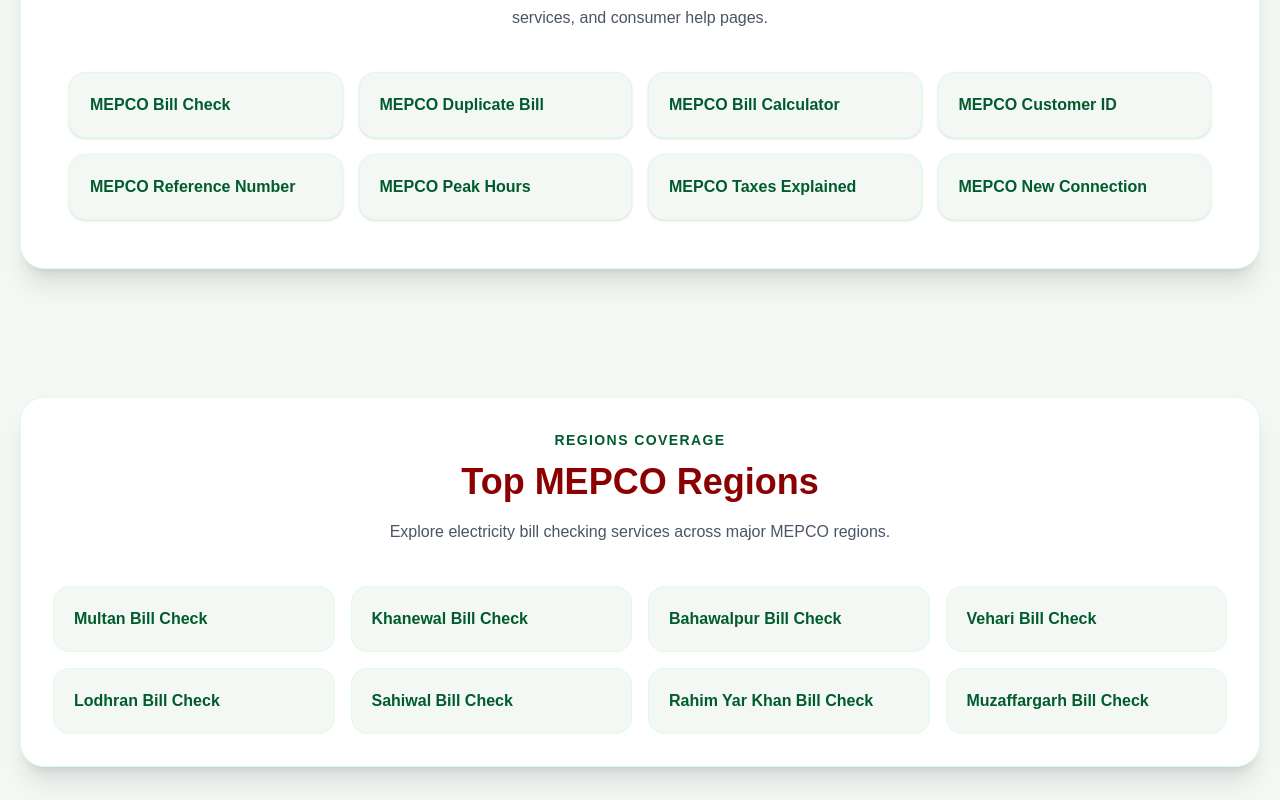
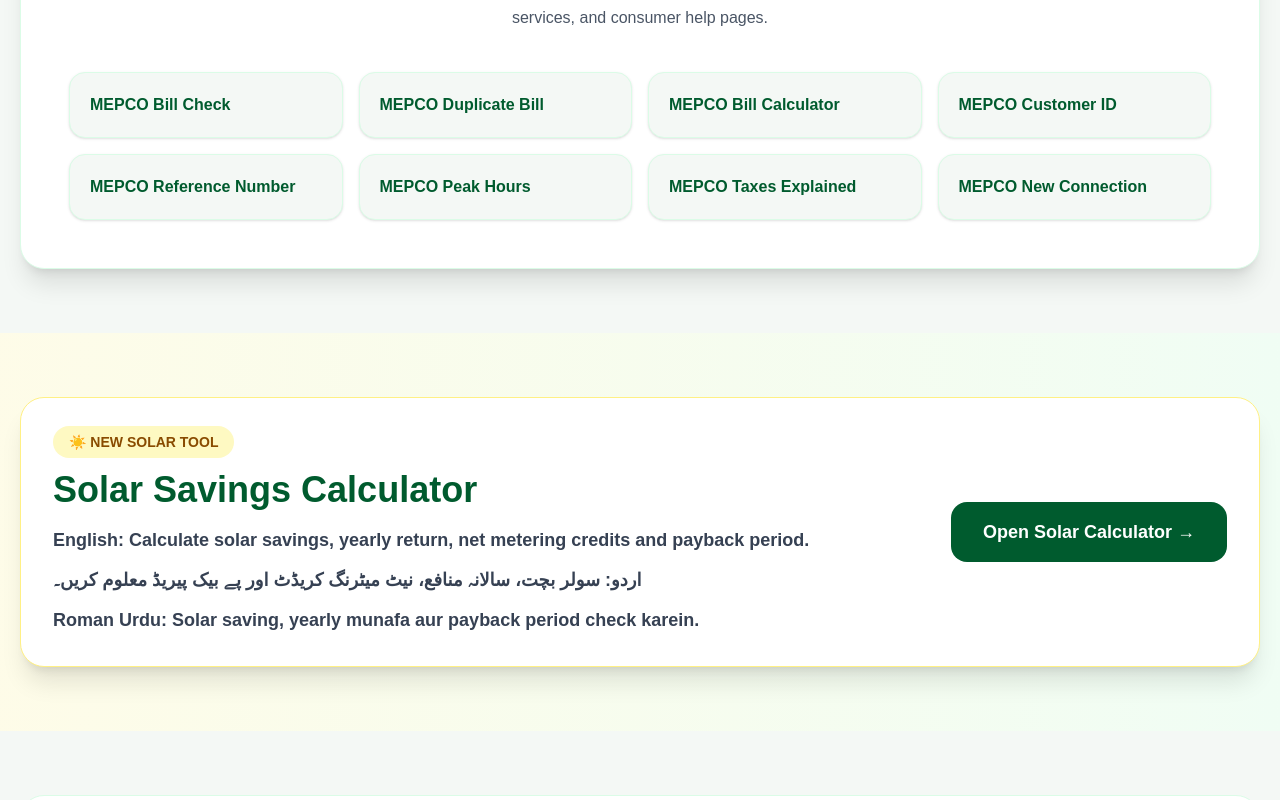
Before and after one commit to drabubakar17-svg/mepco-website, a Next.js app: page / in a window 1280 px wide. Shown: the part 11200-12000 px from the top of the page. Built offline with nearby package versions, Linux system fonts and the light colour scheme.

Commit message:
Added featured solar calculator section on homepage

```diff
--- a/app/page.tsx
+++ b/app/page.tsx
@@ -1489,6 +1489,52 @@
     </div>
   </div>
 </section>
+<section className="bg-gradient-to-r from-yellow-50 to-green-50 py-16">
+  <div className="mx-auto max-w-7xl px-5">
+
+    <div className="rounded-3xl border border-yellow-200 bg-white p-8 shadow-xl">
+
+      <div className="flex flex-col gap-6 md:flex-row md:items-center md:justify-between">
+
+        <div>
+          <span className="rounded-full bg-yellow-100 px-4 py-2 text-sm font-black text-yellow-800">
+            ☀️ NEW SOLAR TOOL
+          </span>
+
+          <h2 className="mt-4 text-4xl font-black text-[#005b2e]">
+            Solar Savings Calculator
+          </h2>
+
+          <p className="mt-4 text-lg font-semibold text-gray-700">
+            English: Calculate solar savings, yearly return, net metering credits and payback period.
+          </p>
+
+          <p className="mt-3 text-lg font-semibold text-gray-700">
+            اردو: سولر بچت، سالانہ منافع، نیٹ میٹرنگ کریڈٹ اور پے بیک پیریڈ معلوم کریں۔
+          </p>
+
+          <p className="mt-3 text-lg font-semibold text-gray-700">
+            Roman Urdu: Solar saving, yearly munafa aur payback period check karein.
+          </p>
+
+        </div>
+
+        <div>
+          <a
+            href="/mepco-solar-savings-calculator"
+            className="inline-flex items-center rounded-2xl bg-[#005b2e] px-8 py-4 text-lg font-black text-white transition hover:bg-green-800"
+          >
+            Open Solar Calculator →
+          </a>
+        </div>
+
+      </div>
+
+    </div>
+
+  </div>
+</section>
+
 <section className="mx-auto max-w-7xl px-5 py-16">
 
   <div className="rounded-3xl border border-green-100 bg-white p-8 shadow-xl">
```
